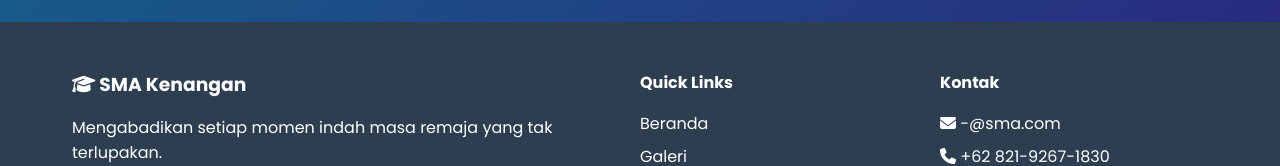
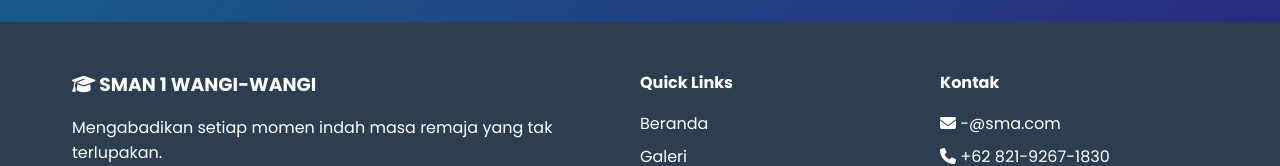
Before and after one commit to grx05403-png/ppmp_boyys, a plain HTML site: page index.html in a window 1280 px wide. Shown: the part 4352-4518 px from the top of the page. Drawn offline with Linux system fonts and the light colour scheme.

Commit message:
Update index.html

```diff
--- a/index.html
+++ b/index.html
@@ -194,7 +194,7 @@
         <div class="container">
             <div class="footer-content">
                 <div class="footer-section">
-                    <h3><i class="fas fa-graduation-cap"></i> SMA Kenangan</h3>
+                    <h3><i class="fas fa-graduation-cap"></i> SMAN 1 WANGI-WANGI</h3>
                     <p>Mengabadikan setiap momen indah masa remaja yang tak terlupakan.</p>
                     <div class="social-links">
                         <a href="https://www.instagram.com/ppmp_boyy?utm_source=ig_web_button_share_sheet&igsh=ZDNlZDc0MzIxNw=="><i class="fab fa-instagram"></i></a>
```
